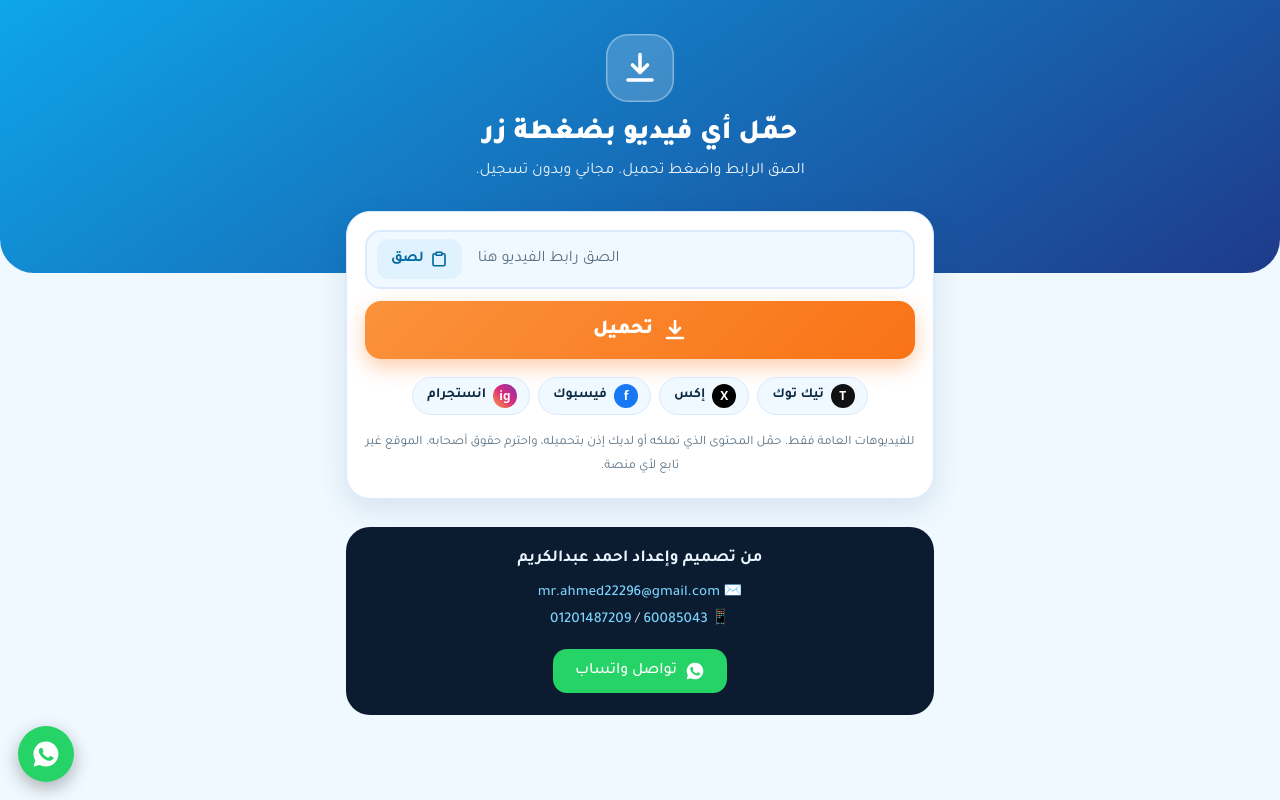
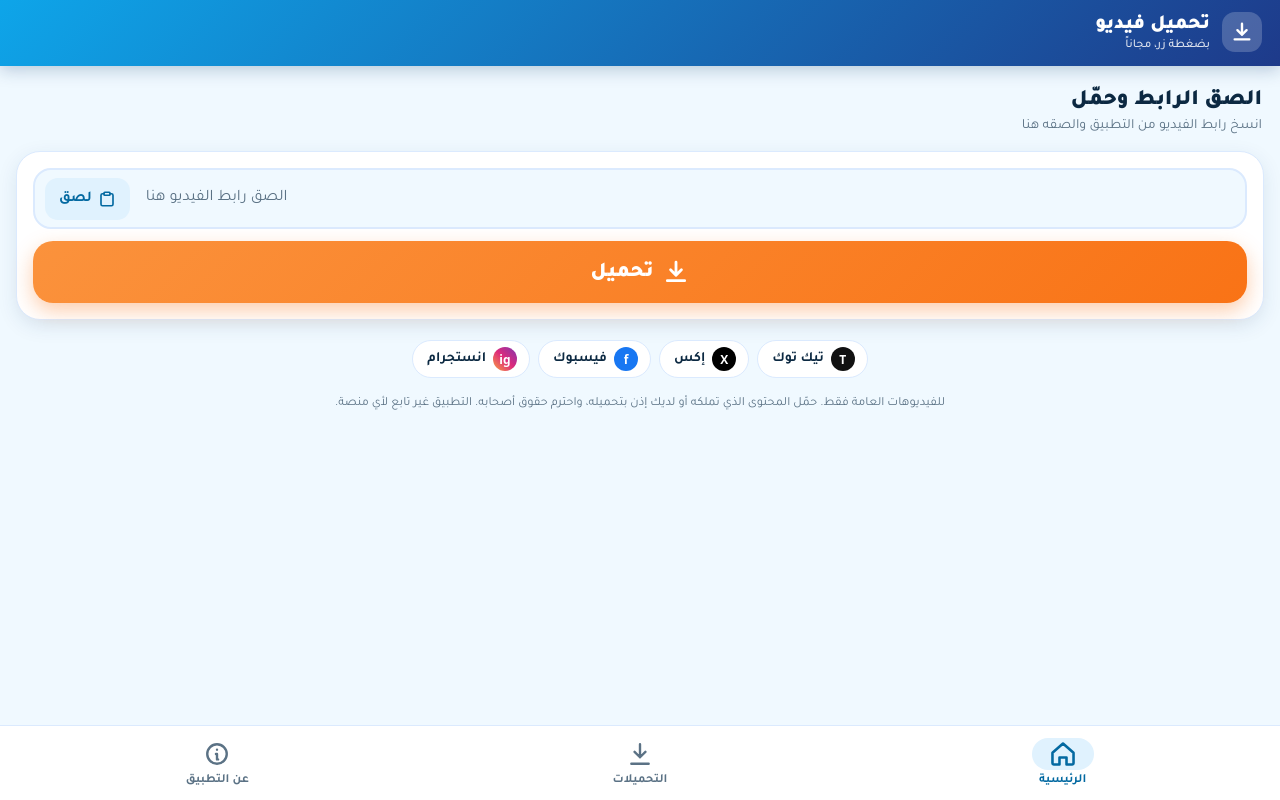
Before and after one commit to mrahmed22296-gif/video-saver-app, a website: page index.html in a window 1280 px wide. Drawn offline with Linux system fonts and the light colour scheme.

Commit message:
Update index.html

```diff
--- a/index.html
+++ b/index.html
@@ -2,66 +2,92 @@
 <html lang="ar" dir="rtl">
 <head>
 <meta charset="UTF-8">
-<meta name="viewport" content="width=device-width, initial-scale=1.0, viewport-fit=cover">
+<meta name="viewport" content="width=device-width, initial-scale=1.0, viewport-fit=cover, user-scalable=no">
 <meta name="theme-color" content="#0ea5e9">
-<title>تحميل فيديوهات السوشيال ميديا بضغطة زر</title>
-<meta name="description" content="الصق رابط الفيديو واضغط تحميل. مجاني وبدون تسجيل.">
+<meta name="mobile-web-app-capable" content="yes">
+<title>تحميل فيديو</title>
 <link href="https://fonts.googleapis.com/css2?family=Tajawal:wght@400;500;700;900&display=swap" rel="stylesheet">
 <style>
-:root{--bg:#f0f9ff;--surface:#fff;--ink:#0c2942;--muted:#5b7285;--primary:#0ea5e9;--primary-dark:#0369a1;--accent:#f97316;--border:#dbeafe;--chip:#e0f2fe;--danger:#dc2626;--shadow:0 10px 30px rgba(14,60,110,.12)}
-@media (prefers-color-scheme:dark){:root{--bg:#071324;--surface:#101f36;--ink:#eaf4ff;--muted:#8ea8c2;--primary:#38bdf8;--primary-dark:#7dd3fc;--accent:#fb923c;--border:#1c3552;--chip:#123350;--danger:#f47171;--shadow:0 10px 30px rgba(0,0,0,.45)}}
-*{box-sizing:border-box;-webkit-tap-highlight-color:transparent}
-body{margin:0;font-family:'Tajawal',system-ui,sans-serif;background:var(--bg);color:var(--ink);min-height:100vh;padding-bottom:env(safe-area-inset-bottom)}
-header{background:linear-gradient(145deg,#0ea5e9 0%,#1e3a8a 100%);color:#fff;text-align:center;padding:calc(34px + env(safe-area-inset-top)) 18px 92px;border-radius:0 0 34px 34px}
-.logo{width:68px;height:68px;margin:0 auto 14px;border-radius:22px;background:rgba(255,255,255,.18);display:flex;align-items:center;justify-content:center;box-shadow:inset 0 0 0 1.5px rgba(255,255,255,.35)}
-.logo svg{width:36px;height:36px}
-header h1{margin:0 0 8px;font-size:28px;font-weight:900;line-height:1.35}
-header p{margin:0;opacity:.92;font-size:16px}
-main{max-width:620px;margin:-62px auto 0;padding:0 16px 28px}
-.card{background:var(--surface);border:1px solid var(--border);border-radius:24px;padding:18px;box-shadow:var(--shadow)}
-.field{display:flex;align-items:center;gap:8px;background:var(--bg);border:2px solid var(--border);border-radius:16px;padding:6px 6px 6px 10px;transition:border-color .2s}
+:root{--bg:#f0f9ff;--surface:#fff;--ink:#0c2942;--muted:#5b7285;--primary:#0ea5e9;--primary-dark:#0369a1;--accent:#f97316;--border:#dbeafe;--chip:#e0f2fe;--danger:#dc2626;--shadow:0 6px 20px rgba(14,60,110,.10);--bar:64px}
+@media (prefers-color-scheme:dark){:root{--bg:#071324;--surface:#101f36;--ink:#eaf4ff;--muted:#8ea8c2;--primary:#38bdf8;--primary-dark:#7dd3fc;--accent:#fb923c;--border:#1c3552;--chip:#123350;--danger:#f47171;--shadow:0 6px 20px rgba(0,0,0,.4)}}
+*{box-sizing:border-box;-webkit-tap-highlight-color:transparent;-webkit-user-select:none;user-select:none}
+input{-webkit-user-select:text;user-select:text}
+html,body{margin:0;height:100%;overflow:hidden;overscroll-behavior:none}
+body{font-family:'Tajawal',system-ui,sans-serif;background:var(--bg);color:var(--ink)}
+.app{display:flex;flex-direction:column;height:100%;height:100dvh}
+.top{flex:none;background:linear-gradient(135deg,#0ea5e9,#1e3a8a);color:#fff;padding:calc(12px + env(safe-area-inset-top)) 18px 14px;display:flex;align-items:center;gap:12px;box-shadow:0 4px 16px rgba(14,60,110,.25);z-index:2}
+.top .lg{width:40px;height:40px;border-radius:13px;background:rgba(255,255,255,.2);display:flex;align-items:center;justify-content:center}
+.top .lg svg{width:22px;height:22px}
+.top h1{margin:0;font-size:20px;font-weight:900;flex:1}
+.top small{opacity:.85;font-size:12px;font-weight:500;display:block;margin-top:1px}
+.screens{flex:1;position:relative;overflow:hidden}
+.screen{position:absolute;inset:0;overflow-y:auto;padding:18px 16px 24px;opacity:0;pointer-events:none;transform:translateX(-18px);transition:opacity .22s,transform .22s}
+.screen.on{opacity:1;pointer-events:auto;transform:none}
+.card{background:var(--surface);border:1px solid var(--border);border-radius:24px;padding:16px;box-shadow:var(--shadow)}
+.hero{font-size:22px;font-weight:900;margin:4px 2px 4px}
+.sub{color:var(--muted);font-size:14px;margin:0 2px 16px}
+.field{display:flex;align-items:center;gap:8px;background:var(--bg);border:2px solid var(--border);border-radius:18px;padding:6px 6px 6px 10px}
 .field:focus-within{border-color:var(--primary)}
-.field input{flex:1;min-width:0;border:none;background:transparent;color:var(--ink);font-size:16px;font-family:inherit;padding:12px 8px;direction:ltr;text-align:left;outline:none}
+.field input{flex:1;min-width:0;border:none;background:transparent;color:var(--ink);font-size:16px;font-family:inherit;padding:13px 8px;direction:ltr;text-align:left;outline:none}
 .field input::placeholder{color:var(--muted);direction:rtl}
-.icon-btn{display:flex;align-items:center;gap:6px;border:none;border-radius:12px;background:var(--chip);color:var(--primary-dark);font-family:inherit;font-weight:700;font-size:15px;padding:11px 14px;cursor:pointer}
+.icon-btn{display:flex;align-items:center;gap:6px;border:none;border-radius:13px;background:var(--chip);color:var(--primary-dark);font-family:inherit;font-weight:700;font-size:15px;padding:12px 14px;cursor:pointer}
 .icon-btn svg{width:18px;height:18px}
-.big{width:100%;margin-top:12px;border:none;border-radius:16px;background:linear-gradient(135deg,#fb923c,#f97316);color:#fff;font-family:inherit;font-weight:900;font-size:20px;padding:17px;cursor:pointer;display:flex;align-items:center;justify-content:center;gap:10px;box-shadow:0 8px 20px rgba(249,115,22,.35);transition:transform .1s}
-.big:active{transform:scale(.98)}
+.big{width:100%;margin-top:12px;border:none;border-radius:20px;background:linear-gradient(135deg,#fb923c,#f97316);color:#fff;font-family:inherit;font-weight:900;font-size:21px;padding:18px;cursor:pointer;display:flex;align-items:center;justify-content:center;gap:10px;box-shadow:0 8px 20px rgba(249,115,22,.35);transition:transform .1s}
+.big:active{transform:scale(.97)}
 .big:disabled{opacity:.7}
-.big svg{width:24px;height:24px}
-.spin{width:22px;height:22px;border:3px solid rgba(255,255,255,.4);border-top-color:#fff;border-radius:50%;animation:s .8s linear infinite}
+.big svg{width:26px;height:26px}
+.spin{width:24px;height:24px;border:3px solid rgba(255,255,255,.4);border-top-color:#fff;border-radius:50%;animation:s .8s linear infinite}
 @keyframes s{to{transform:rotate(360deg)}}
-.msg{display:none;margin-top:12px;padding:12px 14px;border-radius:14px;background:rgba(220,38,38,.1);color:var(--danger);font-size:15px;font-weight:500;line-height:1.6}
-.result{display:none;margin-top:16px;border:1px solid var(--border);border-radius:20px;overflow:hidden;background:var(--bg)}
+.msg{display:none;margin-top:12px;padding:12px 14px;border-radius:16px;background:rgba(220,38,38,.1);color:var(--danger);font-size:15px;font-weight:500;line-height:1.6}
+.result{display:none;margin-top:16px;border:1px solid var(--border);border-radius:22px;overflow:hidden;background:var(--surface);box-shadow:var(--shadow);animation:up .3s}
+@keyframes up{from{opacity:0;transform:translateY(14px)}to{opacity:1;transform:none}}
 .thumb{width:100%;aspect-ratio:16/10;object-fit:cover;display:block;background:var(--chip)}
 .rb{padding:14px}
 .badge{display:inline-block;background:var(--chip);color:var(--primary-dark);font-weight:700;font-size:13px;padding:4px 12px;border-radius:999px}
-.rb h3{margin:10px 0 12px;font-size:16px;line-height:1.6;font-weight:500;word-break:break-word;display:-webkit-box;-webkit-line-clamp:3;-webkit-box-orient:vertical;overflow:hidden}
-.dl{display:flex;align-items:center;justify-content:center;gap:10px;text-decoration:none;border-radius:16px;font-weight:900;font-size:19px;padding:16px;margin-top:10px;background:linear-gradient(135deg,#0ea5e9,#0369a1);color:#fff;box-shadow:0 8px 18px rgba(3,105,161,.3)}
+.rb h3{margin:10px 0 6px;font-size:16px;line-height:1.6;font-weight:500;word-break:break-word;display:-webkit-box;-webkit-line-clamp:2;-webkit-box-orient:vertical;overflow:hidden}
+.dl{display:flex;align-items:center;justify-content:center;gap:10px;text-decoration:none;border-radius:18px;font-weight:900;font-size:19px;padding:16px;margin-top:10px;background:linear-gradient(135deg,#0ea5e9,#0369a1);color:#fff;box-shadow:0 8px 18px rgba(3,105,161,.3)}
 .dl svg{width:24px;height:24px}
 .dl.alt{background:var(--surface);color:var(--primary-dark);border:2px solid var(--primary);box-shadow:none;font-size:16px;padding:13px}
-.plats{display:flex;flex-wrap:wrap;gap:8px;justify-content:center;margin-top:18px}
-.chip{display:flex;align-items:center;gap:7px;background:var(--bg);border:1px solid var(--border);border-radius:999px;padding:6px 12px 6px 14px;font-size:14px;font-weight:700}
+.plats{display:flex;flex-wrap:wrap;gap:8px;justify-content:center;margin-top:20px}
+.chip{display:flex;align-items:center;gap:7px;background:var(--surface);border:1px solid var(--border);border-radius:999px;padding:6px 12px 6px 14px;font-size:14px;font-weight:700}
 .dot{width:24px;height:24px;border-radius:50%;display:flex;align-items:center;justify-content:center;color:#fff;font-size:12px;font-weight:900;font-family:system-ui}
-.note{margin-top:16px;font-size:13px;color:var(--muted);line-height:1.9;text-align:center}
-.contact{max-width:620px;margin:0 auto 24px;padding:0 16px}
+.note{margin-top:14px;font-size:12.5px;color:var(--muted);line-height:1.9;text-align:center}
+.h-title{font-size:20px;font-weight:900;margin:2px 2px 14px;display:flex;align-items:center;justify-content:space-between}
+.clear{border:none;background:none;color:var(--danger);font-family:inherit;font-weight:700;font-size:14px;cursor:pointer}
+.item{display:flex;gap:12px;align-items:center;background:var(--surface);border:1px solid var(--border);border-radius:20px;padding:10px;margin-bottom:10px;box-shadow:var(--shadow)}
+.item img,.item .ph{width:64px;height:64px;border-radius:14px;object-fit:cover;background:var(--chip);flex:none}
+.item .t{flex:1;min-width:0}
+.item .t b{display:block;font-size:15px;line-height:1.5;white-space:nowrap;overflow:hidden;text-overflow:ellipsis}
+.item .t small{color:var(--muted);font-size:12.5px}
+.again{border:none;border-radius:14px;background:var(--chip);color:var(--primary-dark);width:44px;height:44px;display:flex;align-items:center;justify-content:center;cursor:pointer;flex:none}
+.again svg{width:22px;height:22px}
+.empty{text-align:center;color:var(--muted);padding:60px 20px;font-size:16px;line-height:2}
+.empty svg{width:64px;height:64px;opacity:.5;margin-bottom:8px}
 .contact-card{background:#0b1b30;color:#eaf4ff;border-radius:24px;padding:22px 18px;text-align:center}
 .contact-card h4{margin:0 0 12px;font-size:17px}
 .contact-card a{color:#7dd3fc;text-decoration:none;font-weight:500}
 .contact-card span{display:block;margin:6px 0;font-size:15px;word-break:break-all}
-.wa{display:inline-flex;align-items:center;gap:8px;margin-top:14px;background:#25d366;color:#fff!important;font-weight:700;border-radius:14px;padding:12px 22px;font-size:16px}
+.wa{display:inline-flex;align-items:center;gap:8px;margin-top:14px;background:#25d366;color:#fff!important;font-weight:700;border-radius:16px;padding:13px 24px;font-size:16px}
 .wa svg{width:20px;height:20px}
-.wa-float{position:fixed;bottom:calc(18px + env(safe-area-inset-bottom));left:18px;width:56px;height:56px;border-radius:50%;background:#25d366;display:flex;align-items:center;justify-content:center;box-shadow:0 6px 18px rgba(0,0,0,.3)}
-.wa-float svg{width:30px;height:30px;fill:#fff}
+nav{flex:none;display:flex;background:var(--surface);border-top:1px solid var(--border);padding:6px 6px calc(6px + env(safe-area-inset-bottom));z-index:2}
+nav button{flex:1;border:none;background:none;color:var(--muted);font-family:inherit;font-weight:700;font-size:12.5px;display:flex;flex-direction:column;align-items:center;gap:3px;padding:6px 0;cursor:pointer}
+nav button svg{width:26px;height:26px;transition:transform .2s}
+nav button .pill{display:flex;align-items:center;justify-content:center;width:62px;height:32px;border-radius:999px;transition:background .2s}
+nav button.on{color:var(--primary-dark)}
+nav button.on .pill{background:var(--chip)}
+nav button.on svg{transform:scale(1.08)}
 </style>
 </head>
 <body>
-<header>
-  <div class="logo"><svg viewBox="0 0 24 24" fill="none" stroke="#fff" stroke-width="2.4" stroke-linecap="round" stroke-linejoin="round"><path d="M12 3v12m0 0l-5-5m5 5l5-5M4 20h16"/></svg></div>
-  <h1>حمّل أي فيديو بضغطة زر</h1>
-  <p>الصق الرابط واضغط تحميل. مجاني وبدون تسجيل.</p>
-</header>
-<main>
+<div class="app">
+  <div class="top">
+    <div class="lg"><svg viewBox="0 0 24 24" fill="none" stroke="#fff" stroke-width="2.6" stroke-linecap="round" stroke-linejoin="round"><path d="M12 3v12m0 0l-5-5m5 5l5-5M4 20h16"/></svg></div>
+    <h1>تحميل فيديو<small>بضغطة زر، مجاناً</small></h1>
+  </div>
+  <div class="screens">
+    <section class="screen on" id="s-home">
+      <div class="hero">الصق الرابط وحمّل</div>
+      <p class="sub">انسخ رابط الفيديو من التطبيق والصقه هنا</p>
       <div class="card">
         <div class="field">
           <input type="url" id="u" placeholder="الصق رابط الفيديو هنا" autocomplete="off" inputmode="url">
@@ -69,13 +95,10 @@ main{max-width:620px;margin:-62px auto 0;padding:0 16px 28px}
         </div>
         <button class="big" id="go" type="button"><svg viewBox="0 0 24 24" fill="none" stroke="currentColor" stroke-width="2.6" stroke-linecap="round" stroke-linejoin="round"><path d="M12 3v12m0 0l-5-5m5 5l5-5M4 20h16"/></svg><span id="gt">تحميل</span></button>
         <div class="msg" id="msg"></div>
+      </div>
       <div class="result" id="res">
         <img class="thumb" id="th" alt="" hidden>
-      <div class="rb">
-        <span class="badge" id="bd"></span>
-        <h3 id="ti"></h3>
-        <div id="links"></div>
-      </div>
+        <div class="rb"><span class="badge" id="bd"></span><h3 id="ti"></h3><div id="links"></div></div>
       </div>
       <div class="plats">
         <span class="chip"><span class="dot" style="background:#111">T</span>تيك توك</span>
@@ -83,46 +106,72 @@ main{max-width:620px;margin:-62px auto 0;padding:0 16px 28px}
         <span class="chip"><span class="dot" style="background:#1877f2">f</span>فيسبوك</span>
         <span class="chip"><span class="dot" style="background:linear-gradient(45deg,#f9a03f,#dd2a7b,#8134af)">ig</span>انستجرام</span>
       </div>
-    <div class="note">للفيديوهات العامة فقط. حمّل المحتوى الذي تملكه أو لديك إذن بتحميله، واحترم حقوق أصحابه. الموقع غير تابع لأي منصة.</div>
-  </div>
-</main>
-<div class="contact">
+      <div class="note">للفيديوهات العامة فقط. حمّل المحتوى الذي تملكه أو لديك إذن بتحميله، واحترم حقوق أصحابه. التطبيق غير تابع لأي منصة.</div>
+    </section>
+    <section class="screen" id="s-dl">
+      <div class="h-title"><span>التحميلات</span><button class="clear" id="clr" type="button">مسح الكل</button></div>
+      <div id="hist"></div>
+    </section>
+    <section class="screen" id="s-about">
+      <div class="h-title"><span>عن التطبيق</span></div>
+      <div class="card" style="margin-bottom:14px;line-height:2;font-size:15px">حمّل فيديوهات عامة من تيك توك وإكس وفيسبوك وانستجرام. مجاني وبدون تسجيل. الفيديوهات الخاصة غير مدعومة.</div>
       <div class="contact-card">
         <h4>من تصميم وإعداد احمد عبدالكريم</h4>
         <span>✉️ <a href="mailto:mr.ahmed22296@gmail.com">mr.ahmed22296@gmail.com</a></span>
         <span>📱 <a href="tel:60085043">60085043</a> / <a href="tel:01201487209">01201487209</a></span>
         <a class="wa" href="https://wa.me/96560085043"><svg viewBox="0 0 24 24" fill="#fff"><path d="M12 2a10 10 0 00-8.6 15.1L2 22l5-1.3A10 10 0 1012 2zm5.2 14.2c-.2.6-1.3 1.2-1.8 1.2-.5.1-1 .2-3.3-.7-2.8-1.2-4.6-4-4.7-4.2-.1-.2-1.1-1.5-1.1-2.8s.7-2 1-2.3c.2-.3.5-.3.7-.3h.5c.2 0 .4 0 .6.5l.8 2c.1.2.1.4 0 .5l-.4.6c-.1.2-.3.3-.1.6.2.3.8 1.3 1.7 2.1 1.2 1 2.1 1.3 2.4 1.5.3.1.5.1.6-.1l.9-1.1c.2-.3.4-.2.6-.1l1.9.9c.3.1.5.2.5.3.1.2.1.8-.1 1.4z"/></svg>تواصل واتساب</a>
       </div>
+    </section>
   </div>
-<a class="wa-float" href="https://wa.me/96560085043" aria-label="WhatsApp"><svg viewBox="0 0 24 24"><path d="M12 2a10 10 0 00-8.6 15.1L2 22l5-1.3A10 10 0 1012 2zm5.2 14.2c-.2.6-1.3 1.2-1.8 1.2-.5.1-1 .2-3.3-.7-2.8-1.2-4.6-4-4.7-4.2-.1-.2-1.1-1.5-1.1-2.8s.7-2 1-2.3c.2-.3.5-.3.7-.3h.5c.2 0 .4 0 .6.5l.8 2c.1.2.1.4 0 .5l-.4.6c-.1.2-.3.3-.1.6.2.3.8 1.3 1.7 2.1 1.2 1 2.1 1.3 2.4 1.5.3.1.5.1.6-.1l.9-1.1c.2-.3.4-.2.6-.1l1.9.9c.3.1.5.2.5.3.1.2.1.8-.1 1.4z"/></svg></a>
+  <nav>
+    <button data-t="home" class="on"><span class="pill"><svg viewBox="0 0 24 24" fill="none" stroke="currentColor" stroke-width="2.2" stroke-linecap="round" stroke-linejoin="round"><path d="M3 11l9-8 9 8v9a1 1 0 01-1 1h-5v-6H9v6H4a1 1 0 01-1-1z"/></svg></span>الرئيسية</button>
+    <button data-t="dl"><span class="pill"><svg viewBox="0 0 24 24" fill="none" stroke="currentColor" stroke-width="2.2" stroke-linecap="round" stroke-linejoin="round"><path d="M12 3v12m0 0l-5-5m5 5l5-5M4 21h16"/></svg></span>التحميلات</button>
+    <button data-t="about"><span class="pill"><svg viewBox="0 0 24 24" fill="none" stroke="currentColor" stroke-width="2.2" stroke-linecap="round" stroke-linejoin="round"><circle cx="12" cy="12" r="9"/><path d="M12 8h.01M11 12h1v5h1"/></svg></span>عن التطبيق</button>
+  </nav>
+</div>
 <script>
 const $=id=>document.getElementById(id);
-const errs={youtube:'يوتيوب غير مدعوم في هذا الموقع.',bad_url:'الرابط غير صحيح. تأكد إنك نسخته كامل.',failed:'ما قدرنا نجيب الفيديو. تأكد إنه عام (مش خاص) وجرب مرة ثانية.'};
+const errs={youtube:'يوتيوب غير مدعوم.',bad_url:'الرابط غير صحيح. تأكد إنك نسخته كامل.',failed:'ما قدرنا نجيب الفيديو. تأكد إنه عام (مش خاص) وجرب مرة ثانية.'};
 const ARROW='<svg viewBox="0 0 24 24" fill="none" stroke="currentColor" stroke-width="2.6" stroke-linecap="round" stroke-linejoin="round"><path d="M12 3v12m0 0l-5-5m5 5l5-5M4 20h16"/></svg>';
+let current=null;
+function tab(t){document.querySelectorAll('.screen').forEach(s=>s.classList.toggle('on',s.id==='s-'+t));document.querySelectorAll('nav button').forEach(b=>b.classList.toggle('on',b.dataset.t===t));if(t==='dl')renderHist()}
+document.querySelectorAll('nav button').forEach(b=>b.onclick=()=>{tab(b.dataset.t);history.replaceState(null,'','#'+b.dataset.t)});
+const H=()=>{try{return JSON.parse(localStorage.getItem('hist')||'[]')}catch{return[]}};
+function addHist(e){const h=H().filter(x=>x.src!==e.src);h.unshift(e);localStorage.setItem('hist',JSON.stringify(h.slice(0,30)))}
+function ago(t){const m=Math.round((Date.now()-t)/60000);if(m<1)return'الآن';if(m<60)return'قبل '+m+' دقيقة';const h=Math.round(m/60);if(h<24)return'قبل '+h+' ساعة';return'قبل '+Math.round(h/24)+' يوم'}
+function renderHist(){const h=H(),box=$('hist');$('clr').style.display=h.length?'':'none';
+  if(!h.length){box.innerHTML='<div class="empty"><svg viewBox="0 0 24 24" fill="none" stroke="currentColor" stroke-width="1.6" stroke-linecap="round" stroke-linejoin="round"><path d="M12 3v12m0 0l-5-5m5 5l5-5M4 21h16"/></svg><br>ما في تحميلات لسه.<br>الفيديوهات اللي تحملها بتظهر هنا.</div>';return}
+  box.innerHTML='';h.forEach(e=>{const d=document.createElement('div');d.className='item';
+    const im=e.thumb?document.createElement('img'):document.createElement('div');if(e.thumb){im.src=e.thumb;im.alt=''}else im.className='ph';
+    const t=document.createElement('div');t.className='t';const b=document.createElement('b');b.textContent=e.title||'فيديو';const s=document.createElement('small');s.textContent=(e.platform||'')+' • '+ago(e.t);t.append(b,s);
+    const a=document.createElement('button');a.className='again';a.innerHTML=ARROW;a.title='تحميل مرة ثانية';a.onclick=()=>{$('u').value=e.src;tab('home');$('go').click()};
+    d.append(im,t,a);box.appendChild(d)})}
+$('clr').onclick=()=>{localStorage.removeItem('hist');renderHist()};
 function showErr(t){const m=$('msg');m.textContent=t;m.style.display=t?'block':'none'}
 $('paste').onclick=async()=>{try{$('u').value=await navigator.clipboard.readText();$('go').click()}catch{$('u').focus()}};
 $('u').addEventListener('keydown',e=>{if(e.key==='Enter')$('go').click()});
 $('go').onclick=async()=>{
-  const url=$('u').value.trim(); showErr(''); $('res').style.display='none';
+  const url=$('u').value.trim();showErr('');$('res').style.display='none';
   if(!url){showErr('الصق رابط الفيديو أولاً.');return}
   const g=$('go'),gt=$('gt');g.disabled=true;gt.innerHTML='<span class="spin"></span>';
   try{
-    const r=await fetch('/api/info?url='+encodeURIComponent(url));
-    const j=await r.json();
+    const r=await fetch('/api/info?url='+encodeURIComponent(url));const j=await r.json();
     if(!r.ok){showErr(errs[j.error]||errs.failed);return}
-    $('ti').textContent=j.title||''; $('bd').textContent=j.platform||'';
-    const th=$('th'); if(j.thumb){th.src=j.thumb;th.hidden=false}else th.hidden=true;
+    current={src:url,title:j.title,thumb:j.thumb,platform:j.platform};
+    $('ti').textContent=j.title||'';$('bd').textContent=j.platform||'';
+    const th=$('th');if(j.thumb){th.src=j.thumb;th.hidden=false}else th.hidden=true;
     const box=$('links');box.innerHTML='';
     j.items.forEach((it,i)=>{
       const a=document.createElement('a');a.className='dl'+(i?' alt':'');
       a.href='/api/dl?u='+encodeURIComponent(it.url)+'&e='+it.ext+'&n='+encodeURIComponent((j.platform||'video')+'-'+Date.now().toString(36));
       a.innerHTML=(i?'':ARROW)+'<span></span>';a.lastChild.textContent=it.label+' ('+it.ext.toUpperCase()+')';
-      box.appendChild(a);
-    });
+      a.addEventListener('click',()=>addHist({...current,t:Date.now()}));
+      box.appendChild(a)});
     $('res').style.display='block';$('res').scrollIntoView({behavior:'smooth',block:'nearest'});
   }catch{showErr(errs.failed)}
   finally{g.disabled=false;gt.textContent='تحميل'}
 };
+const h0=location.hash.slice(1);if(['home','dl','about'].includes(h0))tab(h0);
 </script>
 </body>
 </html>
```
Lines whose indentation alone changed are shown as unchanged.
